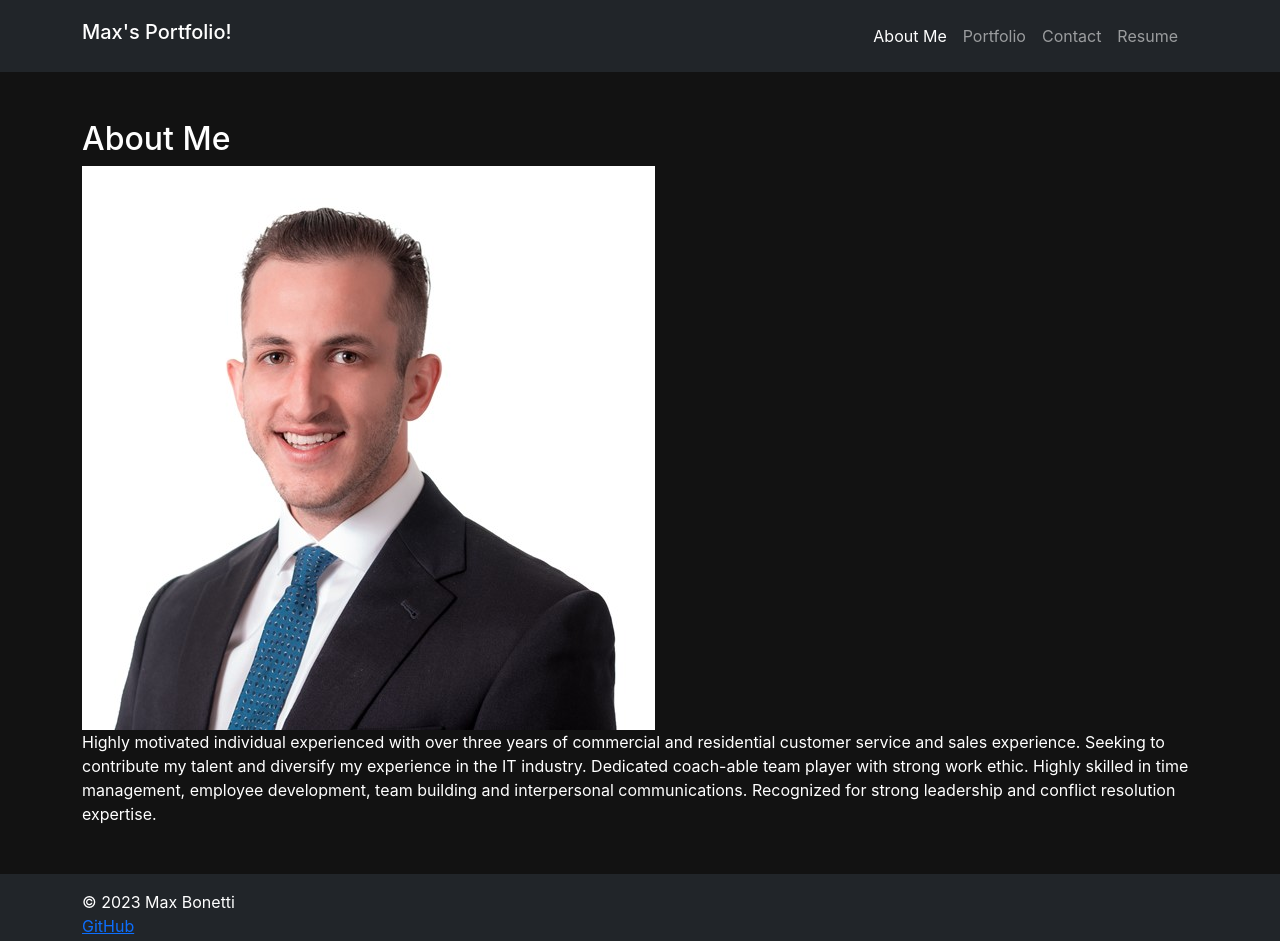
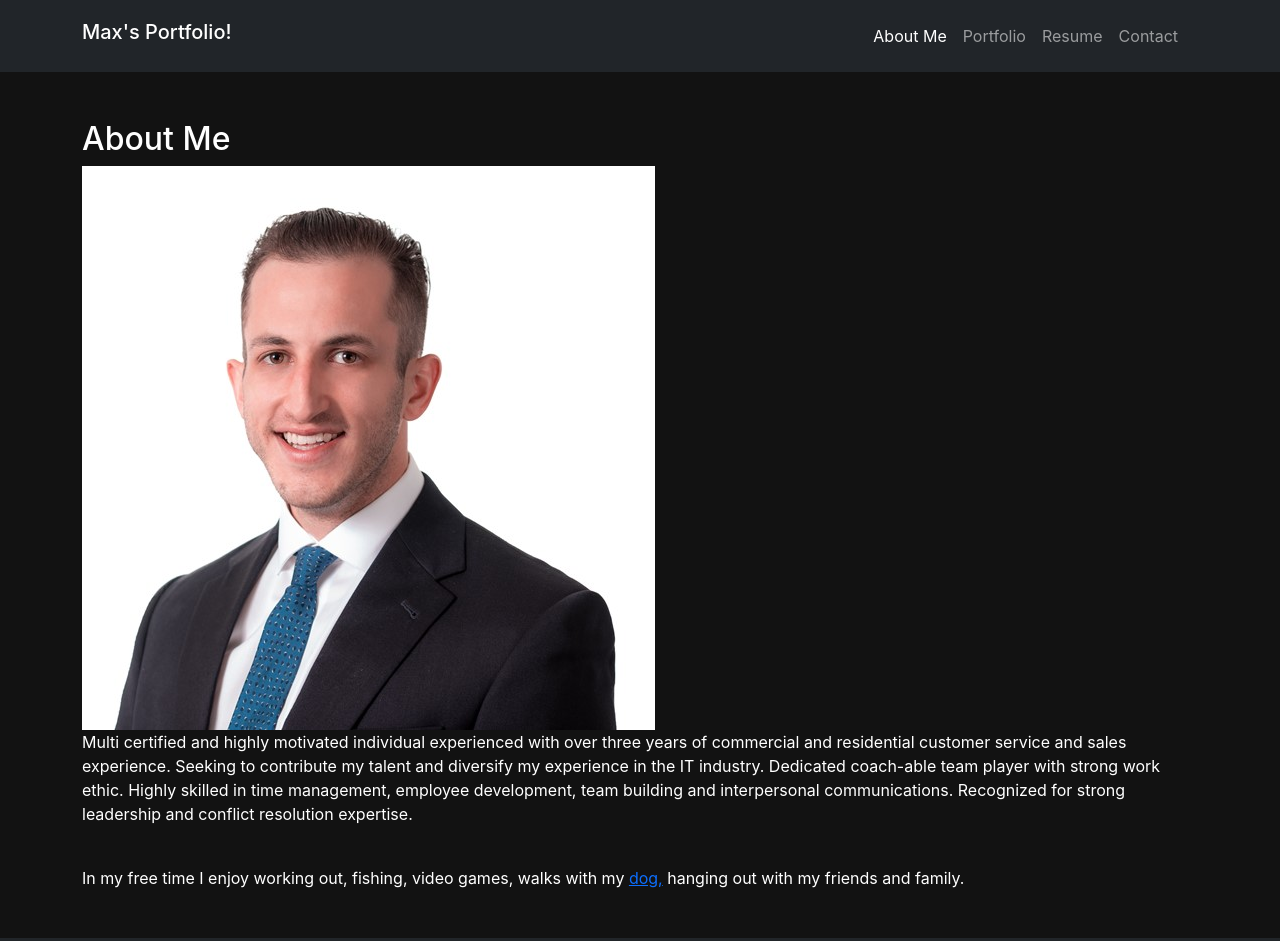
Before and after one commit to maxbonetti/super-dew-9000, a React (Vite) app: page / in a window 1280 px wide. Shown: the top 941 px of the page. Built offline with nearby package versions, Linux system fonts and the light colour scheme.

Commit message:
changed Nav around so contact was shown last. added ptag to aboutme for fun section/chloe shoutout

```diff
--- a/src/Components/Navigation/index.jsx
+++ b/src/Components/Navigation/index.jsx
@@ -10,8 +10,9 @@ const Navigation = () => {
             <ul className="navbar-nav me-auto mb-2 mb-lg-0">
                 <li className="nav-item"><NavLink className="nav-link" to="/" exact>About Me</NavLink></li>
                 <li className="nav-item"><NavLink className="nav-link" to="/portfolio">Portfolio</NavLink></li>
+
+                <li className="nav-item"><NavLink className="nav-link" to="/resume">Resume</NavLink></li>
                 <li className="nav-item"><NavLink className="nav-link" to="/contact">Contact</NavLink></li>
-                <li className="nav-item"><NavLink className="nav-link" to="/resume">Resume</NavLink></li>
             </ul>
             </div>
         </nav>
--- a/src/Pages/AboutMe.jsx
+++ b/src/Pages/AboutMe.jsx
@@ -7,11 +7,18 @@ const AboutMe = () => {
             <h2>About Me</h2>
             <img src="/Images/Picture1.jpg" alt="Professional Photo of Myself" />
             <p>
-                Highly motivated individual experienced with over three years of commercial and residential customer service and sales
+                Multi certified and highly motivated individual experienced with over three years of commercial and residential customer service and sales
                 experience. Seeking to contribute my talent and diversify my experience in the IT industry. Dedicated coach-able team player
                 with strong work ethic. Highly skilled in time management, employee development, team building and interpersonal
                 communications. Recognized for strong leadership and conflict resolution expertise.
             </p>
+            <br  />
+            <p>
+                In my free time I enjoy working out, fishing, video games, walks with my <a href="https://project-two-app-happy-tails.onrender.com/animals/7"
+                alt="A picture of my dog: Chloe the Pomiski, from my Applcation Happy Tails">dog,</a> hanging out with my friends and family.
+
+            </p>
+
         </section>
     );
 };
```
Also changed, not shown: public/Images/Chloe.png (added).
